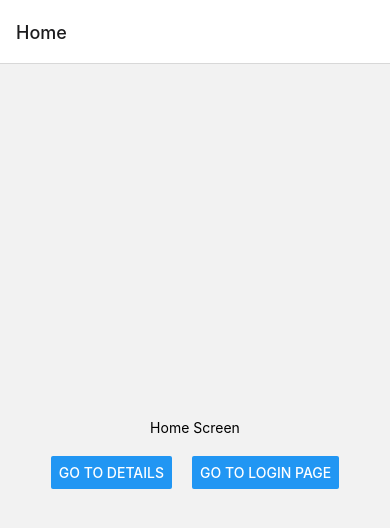
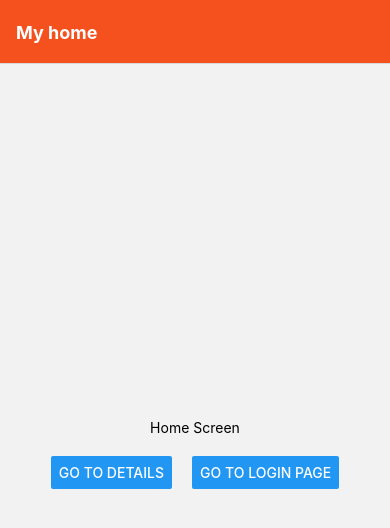
Before and after one commit to anamul01988/react-native-basic, a React Native app: screen / in a window 390 px wide. Shown: the top 528 px of the page. Built offline with nearby package versions, Linux system fonts and the light colour scheme.

Commit message:
navigation done

```diff
--- a/App.js
+++ b/App.js
@@ -73,7 +73,16 @@ export default function App() {
         <Stack.Screen
           name="Home"
           component={HomeScreen}
-          options={{ title: "Home" }}
+          options={{
+            title: "My home",
+            headerStyle: {
+              backgroundColor: "#f4511e",
+            },
+            headerTintColor: "#fff",
+            headerTitleStyle: {
+              fontWeight: "bold",
+            },
+          }}
         />
         <Stack.Screen
           name="Details"
--- a/package.json
+++ b/package.json
@@ -10,10 +10,12 @@
   },
   "dependencies": {
     "@expo/metro-runtime": "~3.1.3",
+    "@react-navigation/bottom-tabs": "^6.5.18",
     "@react-navigation/native": "^6.1.15",
     "@react-navigation/native-stack": "^6.9.24",
     "expo": "~50.0.7",
     "expo-status-bar": "~1.11.1",
+    "install": "^0.13.0",
     "react": "18.2.0",
     "react-dom": "18.2.0",
     "react-native": "0.73.4",
```
Also changed, not shown: 1 other file (tests, documents, lock files or other folders).
